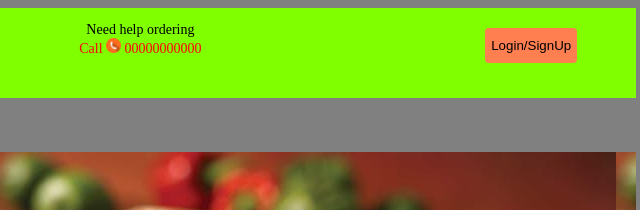
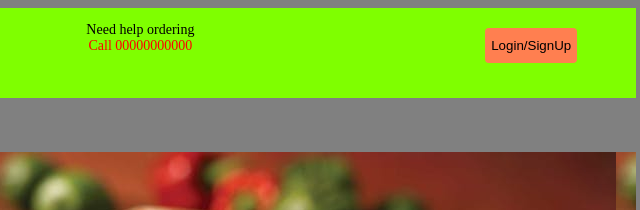
Before and after one commit to Hafshovra/online-food-ordering-system, a plain HTML site: page index.html in a window 1280 px wide. Shown: the top 210 px of the page, 636-1276 px from the left. Drawn offline with Linux system fonts and the light colour scheme.

Commit message:
Update index.html

```diff
--- a/index.html
+++ b/index.html
@@ -46,7 +46,7 @@ and open the template in the editor.
 
                 </div>
                 <div id="text">
-                    <p>Need help ordering <br><span style="color: red;">Call <img src="phone-icon.png" alt="icon" height="15px; width=15%"> 00000000000</span></p>
+                    <p>Need help ordering <br><span style="color: red;">Call 00000000000</span></p>
                 </div>
                 <div id="butt">
 
```
